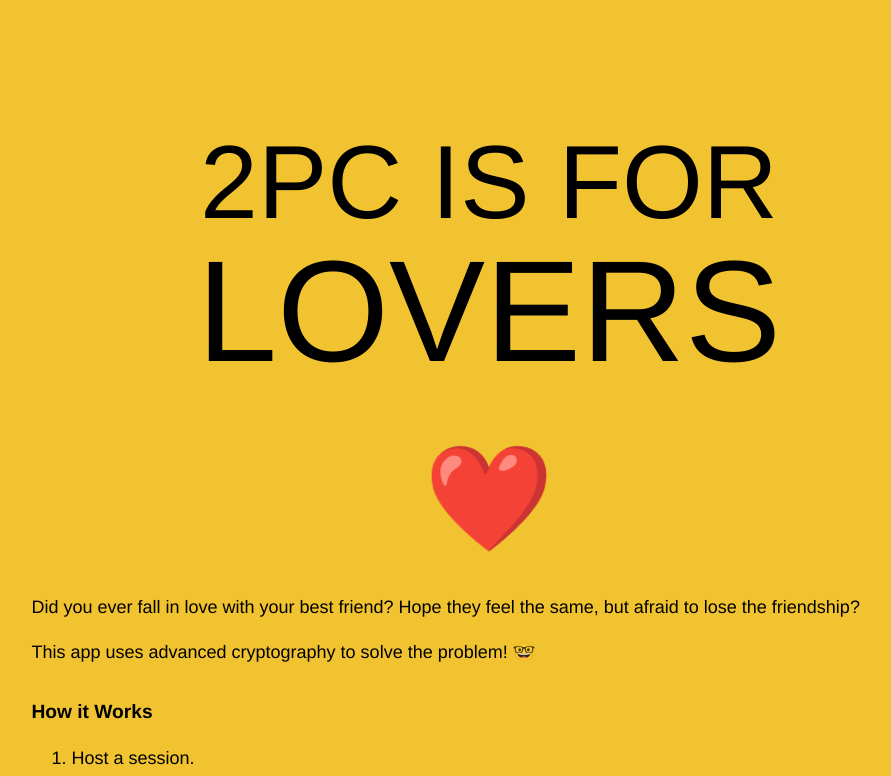
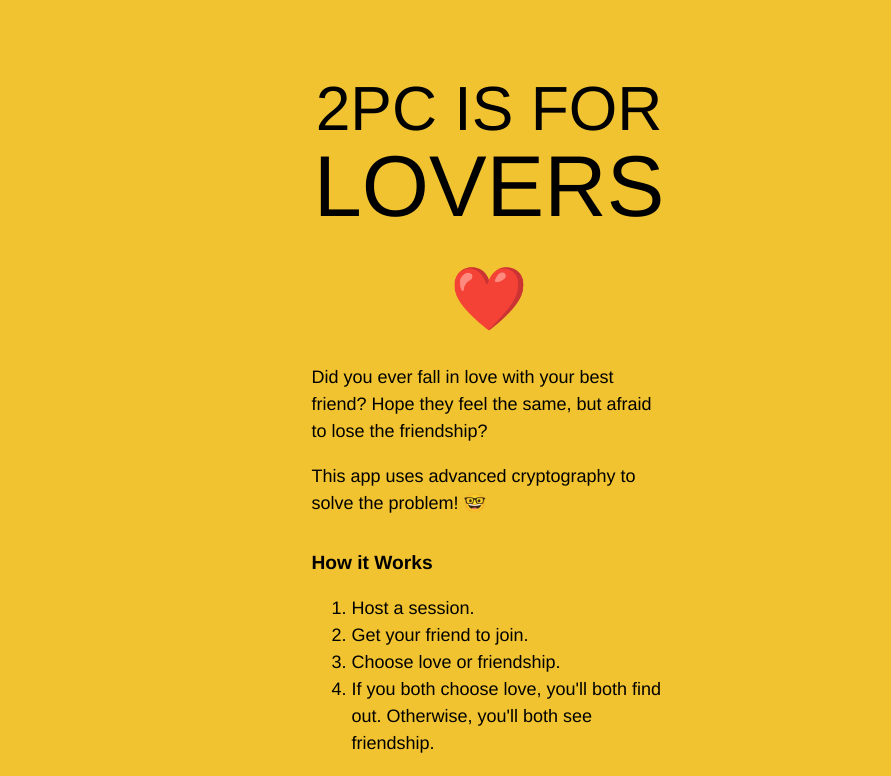
Before and after one commit to voltrevo/2pc-is-for-lovers, a React (Vite) app: page / in a window 1280 px wide. Shown: the top 776 px of the page, without its empty margins (151-1042 px from the left). Built offline with nearby package versions, Linux system fonts and the light colour scheme; what rendezvous-client would draw is missing.

Commit message:
Add choose page

```diff
--- a/src/App.tsx
+++ b/src/App.tsx
@@ -9,27 +9,27 @@ function App() {
   const ctx = Ctx.use();
   const page = ctx.page.use();
 
+  let content;
+
   if (page === 'Home') {
-    return <Home />;
+    content = <Home />;
+  } else if (page === 'Host') {
+    content = <Host />;
+  } else if (page === 'Join') {
+    content = <Join />;
+  } else if (page === 'Connecting') {
+    content = <h1>Connecting...</h1>;
+  } else if (page === 'Choose') {
+    content = <Choose />;
+  } else {
+    never(page);
   }
 
-  if (page === 'Host') {
-    return <Host />;
-  }
-
-  if (page === 'Join') {
-    return <Join />;
-  }
-
-  if (page === 'Connecting') {
-    return <h1>Connecting...</h1>;
-  }
-
-  if (page === 'Choose') {
-    return <Choose />;
-  }
-
-  never(page);
+  return <>
+    <div style={{ flexGrow: 1 }} />
+    {content}
+    <div style={{ flexGrow: 1 }}></div>
+  </>;
 }
 
 export default App;
--- /dev/null
+++ b/src/Choose.css
@@ -0,0 +1,26 @@
+.choose-page {
+  display: flex;
+  flex-direction: column;
+  place-content: center;
+  gap: calc(0.1 * var(--aw));
+}
+
+.choice {
+  text-align: center;
+  font-size: calc(0.4 * var(--aw));
+  border-radius: 100%;
+  width: calc(0.5 * var(--aw));
+  height: calc(0.5 * var(--aw));
+  border: 5px solid transparent;
+  align-self: center;
+  user-select: none;
+  cursor: pointer;
+}
+
+.choice.selected {
+  border: 5px solid #7c46c4;
+}
+
+.choice div {
+  transform: translateY(calc(-0.04 * var(--aw)));
+}
--- a/src/Choose.tsx
+++ b/src/Choose.tsx
@@ -1,3 +1,48 @@
+import { useState } from 'react';
+import './Choose.css';
+import Ctx from './Ctx';
+
 export default function Choose() {
-  return <>Connected!</>;
+  const ctx = Ctx.use();
+  const [selection, setSelection] = useState<'🙂' | '😍' | undefined>();
+
+  const choices = {
+    friendship: <Choice selection={selection} setSelection={setSelection} type='🙂' />,
+    love: <Choice selection={selection} setSelection={setSelection} type='😍' />,
+  };
+
+  return (
+    <div className='choose-page'>
+      {
+        ctx.choicesReversed
+          ? <>
+            {choices.love}
+            {choices.friendship}
+          </>
+          : <>
+            {choices.friendship}
+            {choices.love}
+          </>
+      }
+      <div>
+        <button
+          disabled={selection === undefined}
+          style={{ width: '100%' }}
+        >Confirm</button>
+      </div>
+    </div>
+  );
 }
+
+function Choice({ selection, setSelection, type }: {
+  selection: '🙂' | '😍' | undefined;
+  setSelection: (selection: '🙂' | '😍' | undefined) => void;
+  type: '🙂' | '😍';
+}) {
+  return (
+    <div
+      className={`choice ${selection === type && 'selected'}`}
+      onClick={() => setSelection(selection === type ? undefined : type)}
+    ><div>{type}</div></div>
+  );
+}
--- a/src/Ctx.ts
+++ b/src/Ctx.ts
@@ -18,6 +18,7 @@ export default class Ctx {
   mode: 'Host' | 'Join' = 'Host';
   key = new UsableField(Key.random());
   room = new UsableField<PrivateRoom | undefined>(undefined);
+  choicesReversed = Math.random() < 0.5;
 
   async connect(): Promise<PrivateRoom> {
     if (this.room.value) {
--- a/src/Home.css
+++ b/src/Home.css
@@ -1,17 +1,11 @@
-#root {
-  max-width: 1280px;
-  margin: 0 auto;
-  padding: 13vmin;
-}
-
 .title {
-  font-size: 13vmin;
+  font-size: calc(0.13 * var(--aw));
   text-align: center;
 }
 
 .title.lovers {
-  font-size: 18vmin;
-  margin-top: -7vmin;
+  font-size: calc(0.18 * var(--aw));
+  margin-top: calc(-0.07 * var(--aw));
 }
 
 .main.buttons {
--- a/src/Home.tsx
+++ b/src/Home.tsx
@@ -5,7 +5,7 @@ export default function Home() {
   const ctx = Ctx.use();
 
   return (
-    <>
+    <div>
       <div className='title'>2PC IS FOR</div>
       <div className='title lovers'>LOVERS</div>
       <div className='title heart'>❤️</div>
@@ -57,6 +57,6 @@ export default function Home() {
           Join
         </button>
       </div>
-    </>
+    </div>
   );
 }
--- a/src/index.css
+++ b/src/index.css
@@ -1,3 +1,26 @@
+html, body {
+  margin: 0;
+  padding: 0;
+}
+
+html {
+  min-height: -webkit-fill-available;
+}
+
+@supports not (-webkit-touch-callout: none) {
+  body {
+    height: 100vh;
+  }
+}
+
+body {
+  display: flex;
+  font-size: 18px;
+  min-height: -webkit-fill-available;
+  overflow-x: hidden;
+  overflow-y: auto;
+}
+
 :root {
   font-family: Helvetica;
   line-height: 1.5;
@@ -9,6 +32,18 @@
   text-rendering: optimizeLegibility;
   -webkit-font-smoothing: antialiased;
   -moz-osx-font-smoothing: grayscale;
+
+  --aw: min(100vw, calc(0.6 * 100vh)); /* app width */
+}
+
+#root {
+  display: flex;
+  flex-direction: column;
+  width: var(--aw);
+  max-width: var(--aw);
+  margin: 0 auto;
+  padding: calc(0.13 * var(--aw));
+  box-sizing: border-box;
 }
 
 a {
@@ -18,15 +53,6 @@ a {
 }
 a:hover {
   color: #535bf2;
-}
-
-body {
-  margin: 0;
-  display: flex;
-  place-items: center;
-  min-width: 320px;
-  /* min-height: 100vh; */
-  font-size: 18px;
 }
 
 h1 {
@@ -51,3 +77,8 @@ button {
   transition: border-color 0.25s;
   color: white;
 }
+
+button:disabled {
+  opacity: 0.5;
+  cursor: default;
+}
```
